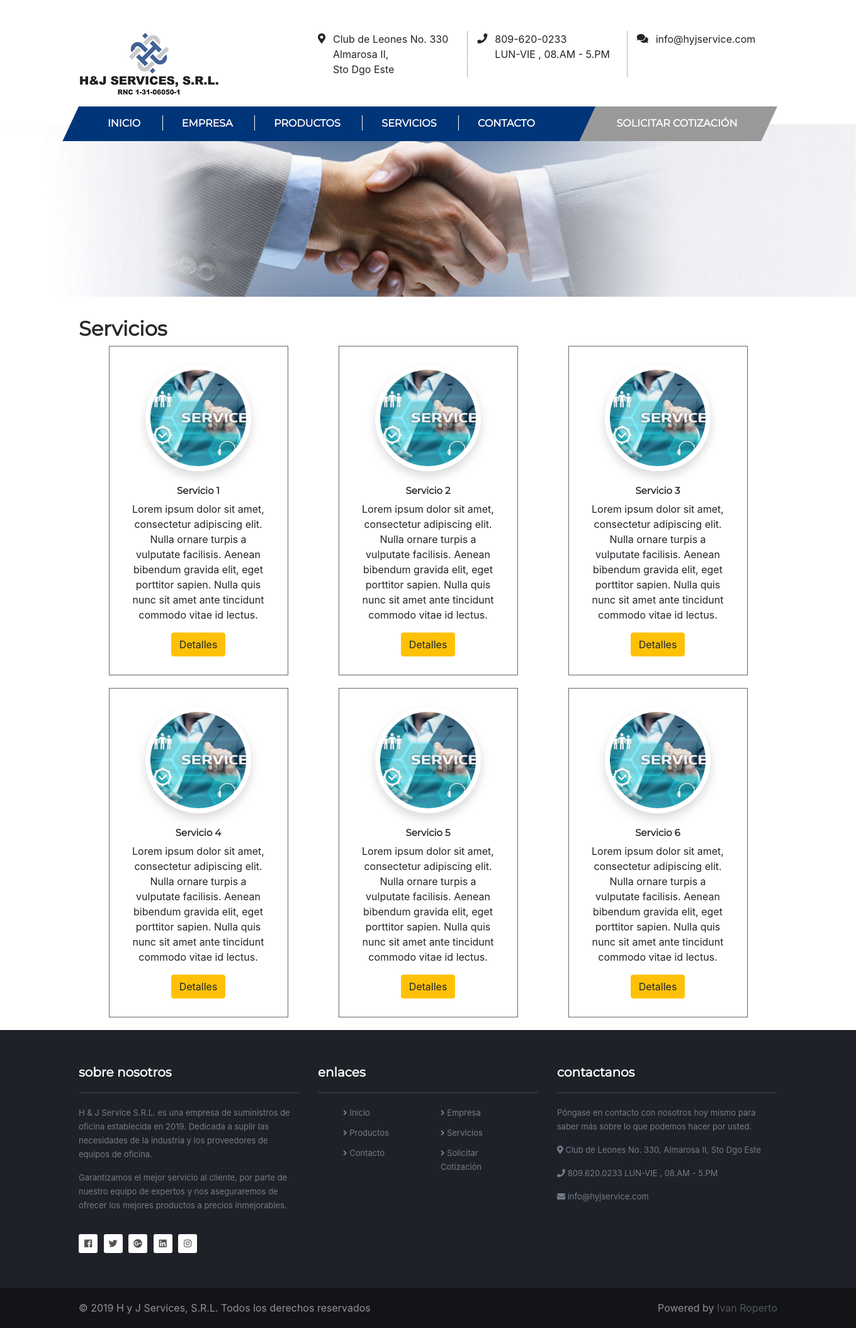
After one commit to iroperto/hyjservices, a PHP site: page /servicios.php in a window 1360 px wide. The commit adds this page. Shown: the whole page at 63% size. Run offline with PHP 8.4, Linux system fonts and the light colour scheme.

Commit message:
se completaron las secciones de empresa, productos, servicios y contacto

```diff
--- a/css/style.css
+++ b/css/style.css
@@ -64,16 +64,50 @@
 #formulario .row div{
   margin-bottom: 25px;
 }
-#contacto h1, #contacto h3{
+h1, h3{
   font-family: Montserrat;
   color: #282828;
   font-weight: bold;
 }
-#contacto h1{
+ h1{
   font-size: 32px;
 }
-#contacto h3{
+ h3{
   font-size: 25px;
+}
+.mvv{
+  width: 100%;
+  padding: 20px 10%;
+  border: 1px solid #eeeff5;
+  box-sizing: border-box;
+  margin-bottom: 20px;
+}
+.mvv h3{
+  font-size: 16px;
+}
+.products img{
+  width: 75%;
+  margin-bottom: 22px;
+}
+.products h3{
+  font-size: 15px;
+}
+.products div {
+    border: 1px solid #666;
+    margin: 0 40px 20px;
+    text-align: center;
+    padding: 29px;
+}
+.mvv p, .mvv ul, .empresatxt p{
+  font-size: 13px;
+  color: #444;
+  font-family: Montserrat;
+  line-height: 20px;
+  margin-bottom: 15px;
+}
+.mvv li{
+  list-style: none;
+  margin-left: -40px;
 }
 #contacto{
   margin-top: 60px;
--- a/footer.php
+++ b/footer.php
@@ -4,8 +4,8 @@
     <div class="row">
       <div class="col-md-4">
         <h5>sobre nosotros</h5>
-        <p>Praesent mollis non lorem at interdum. Cum sociis natoque penatibus et magnis dis parturient montes, cetur ridiculus mus. Nunc quis pretium elit, nec congue lacus. Curabitur placerat diam risus, eget imperdiet dolor commodo pellentesque. Cras eleifend odio vel mauris interdum vulputate.</p>
-        <p>feugiat erat metus vel lacus. Nullam mollis turpis nunc. Suspendisse facilisis eleifend velit ac fringilla</p>
+        <p>H & J Service S.R.L. es una empresa de suministros de oficina establecida en 2019. Dedicada a suplir las necesidades de la industria y los proveedores de equipos de oficina.</p>
+        <p>Garantizamos el mejor servicio al cliente, por parte de  nuestro equipo de expertos y nos aseguraremos de ofrecer los mejores productos a precios inmejorables.</p>
         <div class="spacecode" style="height:20px;"></div>
         <div class="social-icons">
           <a href="#" target="_blank" title="facebook"><i class="fab fa-facebook fa-1x"></i></a>
@@ -41,7 +41,7 @@
       </div>
       <div class="col-md-4">
         <h5>contactanos</h5>
-        <p>Praesent mollis non lorem at interdum. Cum sociis natoque penatibus et magnis dis parturient montes.</p>
+        <p> Póngase en contacto con nosotros hoy mismo para saber más sobre lo que podemos hacer por usted.</p>
         <p><i class="fas fa-map-marker-alt"></i> Club de Leones No. 330, Almarosa II, Sto Dgo Este</p>
         <p><i class="fas fa-phone"></i> 809.620.0233  LUN-VIE , 08.AM - 5.PM</p>
         <p><i class="fas fa-envelope"></i> <a href="mailto:info@hyjservice.com">info@hyjservice.com</a></p>
--- /dev/null
+++ b/servicios.php
@@ -0,0 +1,46 @@
+<?php require_once 'header.php'; ?>
+<div>
+  <img src="img/servicios.jpg" alt="equipo" class="img-responsive" style="min-width: 100%;">
+</div>
+<div class="container" style="margin-top: 32px;">
+  <h1>Servicios</h1>
+  <div class="row products justify-content-center">
+    <div class="col-lg-3 col-md-3 col-sm-12 col-xs-12">
+      <img src="img/productos/servicios.jpg" alt="Servicio 1" class="rounded-circle mx-auto d-block shadow p-2 img-fluid img-thumbnails">
+      <h3>Servicio 1</h3>
+      <p>Lorem ipsum dolor sit amet, consectetur adipiscing elit. Nulla ornare turpis a vulputate facilisis. Aenean bibendum gravida elit, eget porttitor sapien. Nulla quis nunc sit amet ante tincidunt commodo vitae id lectus. </p>
+      <button type="button" class="btn btn-warning">Detalles</button>
+    </div>
+    <div class="col-lg-3 col-md-3 col-sm-12 col-xs-12">
+      <img src="img/productos/servicios.jpg" alt="Servicio 2" class="rounded-circle mx-auto d-block shadow p-2 img-fluid img-thumbnails">
+      <h3>Servicio 2</h3>
+      <p>Lorem ipsum dolor sit amet, consectetur adipiscing elit. Nulla ornare turpis a vulputate facilisis. Aenean bibendum gravida elit, eget porttitor sapien. Nulla quis nunc sit amet ante tincidunt commodo vitae id lectus. </p>
+      <button type="button" class="btn btn-warning">Detalles</button>
+    </div>
+    <div class="col-lg-3 col-md-3 col-sm-12 col-xs-12">
+      <img src="img/productos/servicios.jpg" alt="Servicio 3" class="rounded-circle mx-auto d-block shadow p-2 img-fluid img-thumbnails">
+      <h3>Servicio 3</h3>
+      <p>Lorem ipsum dolor sit amet, consectetur adipiscing elit. Nulla ornare turpis a vulputate facilisis. Aenean bibendum gravida elit, eget porttitor sapien. Nulla quis nunc sit amet ante tincidunt commodo vitae id lectus. </p>
+      <button type="button" class="btn btn-warning">Detalles</button>
+    </div>
+    <div class="col-lg-3 col-md-3 col-sm-12 col-xs-12">
+      <img src="img/productos/servicios.jpg" alt="Servicio 4" class="rounded-circle mx-auto d-block shadow p-2 img-fluid img-thumbnails">
+      <h3>Servicio 4</h3>
+      <p>Lorem ipsum dolor sit amet, consectetur adipiscing elit. Nulla ornare turpis a vulputate facilisis. Aenean bibendum gravida elit, eget porttitor sapien. Nulla quis nunc sit amet ante tincidunt commodo vitae id lectus. </p>
+      <button type="button" class="btn btn-warning">Detalles</button>
+    </div>
+    <div class="col-lg-3 col-md-3 col-sm-12 col-xs-12">
+      <img src="img/productos/servicios.jpg" alt="Servicio 5" class="rounded-circle mx-auto d-block shadow p-2 img-fluid img-thumbnails">
+      <h3>Servicio 5</h3>
+      <p>Lorem ipsum dolor sit amet, consectetur adipiscing elit. Nulla ornare turpis a vulputate facilisis. Aenean bibendum gravida elit, eget porttitor sapien. Nulla quis nunc sit amet ante tincidunt commodo vitae id lectus. </p>
+      <button type="button" class="btn btn-warning">Detalles</button>
+    </div>
+    <div class="col-lg-3 col-md-3 col-sm-12 col-xs-12">
+      <img src="img/productos/servicios.jpg" alt="Servicio 6" class="rounded-circle mx-auto d-block shadow p-2 img-fluid img-thumbnails">
+      <h3>Servicio 6</h3>
+      <p>Lorem ipsum dolor sit amet, consectetur adipiscing elit. Nulla ornare turpis a vulputate facilisis. Aenean bibendum gravida elit, eget porttitor sapien. Nulla quis nunc sit amet ante tincidunt commodo vitae id lectus. </p>
+      <button type="button" class="btn btn-warning">Detalles</button>
+    </div>
+  </div>
+</div>
+<?php require_once 'footer.php'; ?>
```
Also changed, not shown: empresa.php (added, +38 -0 lines), productos.php (added, +34 -0 lines), img/cotizar.jpg (added), img/productos.jpg (added), img/productos/dispensadores.jpg (added), img/productos/eqlimpieza.jpg (added), img/productos/eqofficina.jpg (added), img/productos/materialoficina.jpg (added), img/productos/prdlimpieza.jpg (added), img/productos/servicios.jpg (added), img/productos/toners.jpg (added), img/productos/torners.jpg (added), img/servicios.jpg (added), 1 other file.
